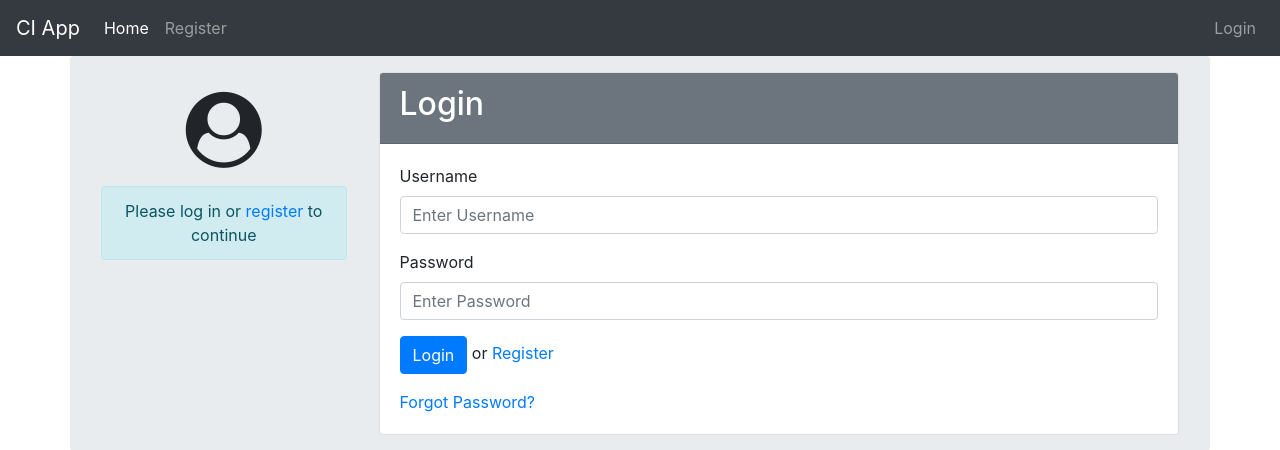
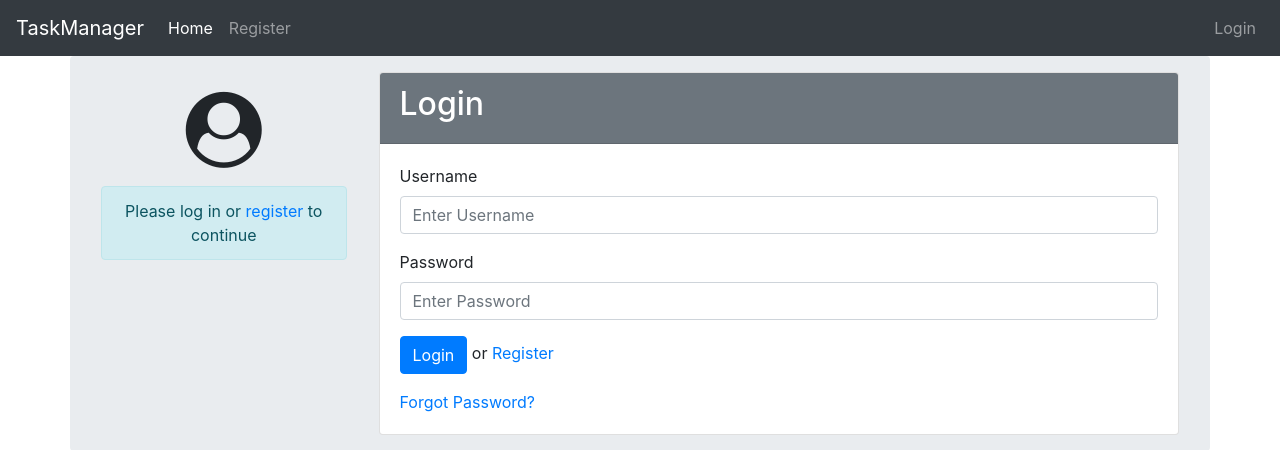
Before and after one commit to gdkimaiyo/ci3_app, a CodeIgniter app: page /ci3_app/index.php/home/index in a window 1280 px wide. Shown: the top 450 px of the page. Run offline with CodeIgniter, Linux system fonts and the light colour scheme.

Commit message:
updated home page

```diff
--- a/application/config/database.php
+++ b/application/config/database.php
@@ -77,7 +77,7 @@ $db['default'] = array(
 	'dsn'	=> '',
 	'hostname' => 'localhost',
 	'username' => 'root',
-	'password' => 'your_password',
+	'password' => '',
 	'database' => 'ci3_test_db',
 	'dbdriver' => 'mysqli',
 	'dbprefix' => '',
--- a/application/views/home_view.php
+++ b/application/views/home_view.php
@@ -42,7 +42,7 @@
     </div> -->
   <?php else: ?>
     <div class="jumbotron text-center" style="background-color: #ffffff;">
-      <h2 class="display-4">Welcome to CI App</h2>
+      <h2 class="display-4">Welcome to TaskManager</h2>
       <hr class="my-4">
       <blockquote class="blockquote mb-0">
         <footer class="blockquote-footer">
--- a/application/views/layouts/main.php
+++ b/application/views/layouts/main.php
@@ -28,7 +28,7 @@ if($this->uri->segment(1) == 'projects') {
   </head>
   <body>
     <nav class="navbar navbar-expand-lg navbar-dark bg-dark">
-      <a class="navbar-brand" href="<?php echo base_url(); ?>">CI App</a>
+      <a class="navbar-brand" href="<?php echo base_url(); ?>">TaskManager</a>
       <button class="navbar-toggler" type="button" data-toggle="collapse" data-target="#navbarSupportedContent" aria-controls="navbarSupportedContent" aria-expanded="false" aria-label="Toggle navigation">
         <span class="navbar-toggler-icon"></span>
       </button>
```
